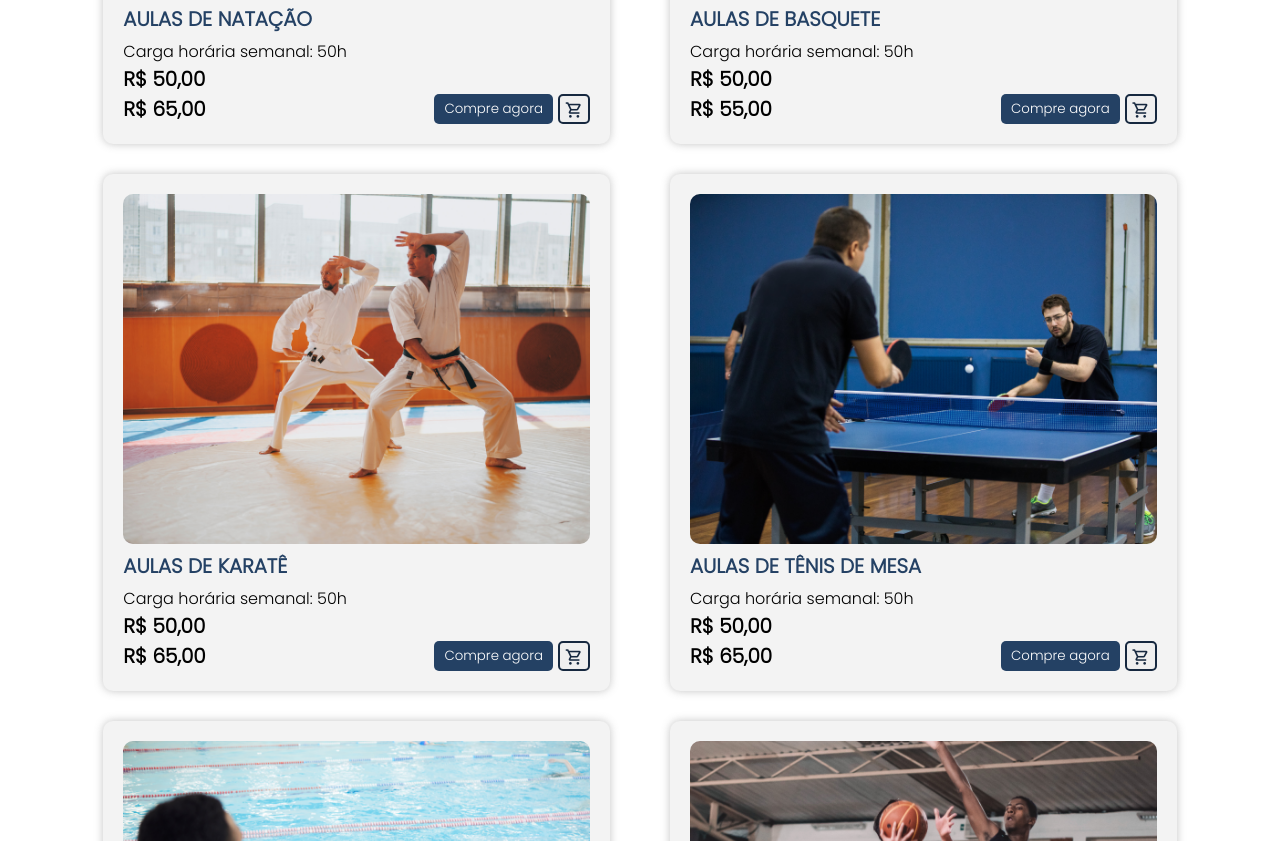
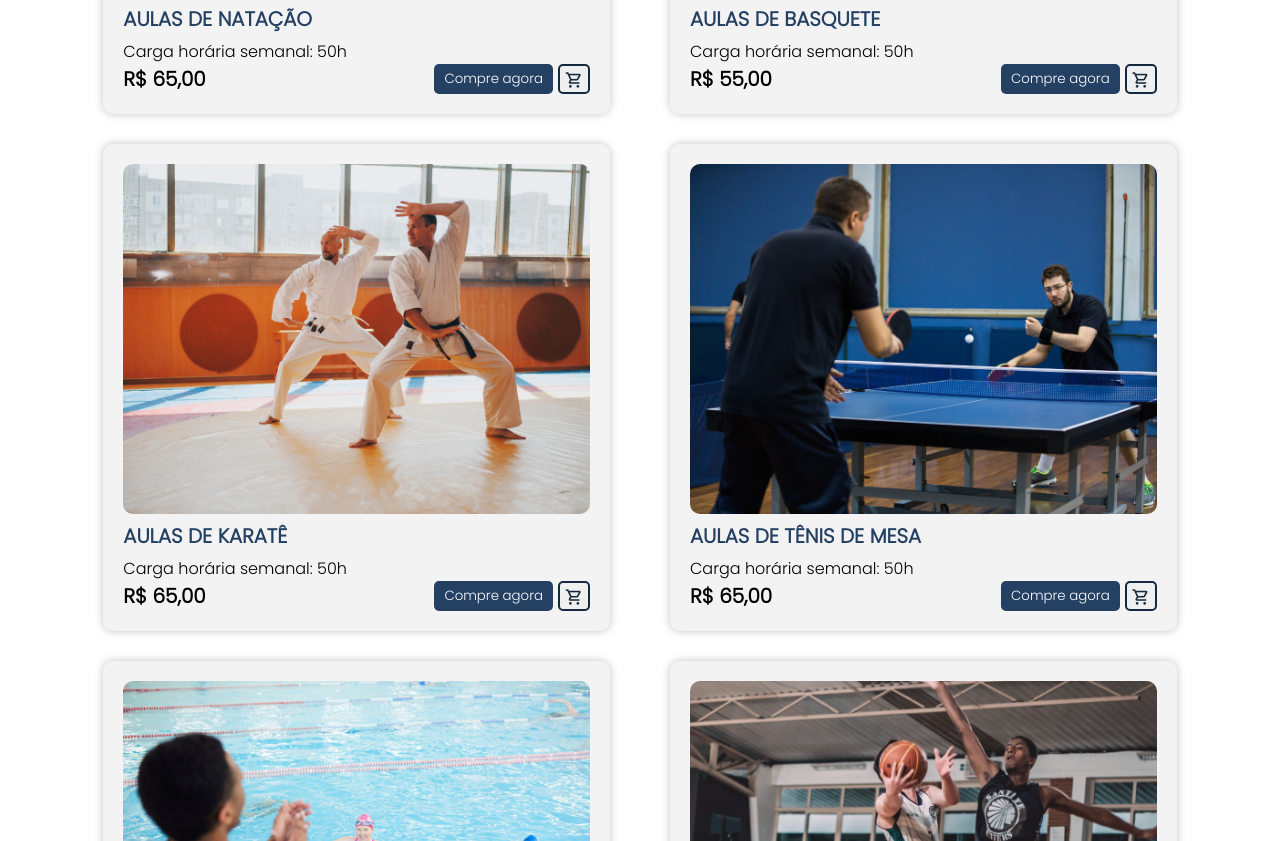
Before and after one commit to ThaisEv/NTsport, a plain HTML site: page index.html in a window 1280 px wide. Shown: the part 1123-1964 px from the top of the page. Drawn offline with nearby package versions, Linux system fonts and the light colour scheme.

Commit message:
Update index.html

```diff
--- a/index.html
+++ b/index.html
@@ -37,7 +37,6 @@
             <h3 class="anuncio__textos__titulo">AULAS</h3>
             <div class="anuncio__textos__preco">
                 <p class="anuncio__textos__preco__menor">A PARTIR DE</p>
-                <p class="anuncio__textos__preco__maior">R$ 50,00</p>
                 <p class="anuncio__textos__preco__maior">R$ 40,00</p>
             </div>
             <button class="anuncio__textos__botao">Saiba mais</button>
@@ -74,7 +73,6 @@
                 <div class="planos__card__informacoes">
                     <div class="planos__card__texto">
                         <p class="planos__card__texto__CH">Carga horária semanal: 50h</p>
-                        <p class="planos__card__texto__preco">R$ 50,00</p>
                         <p class="planos__card__texto__preco">R$ 65,00</p>
                     </div>
                     <div class="planos__card__botao">
@@ -91,7 +89,6 @@
                 <div class="planos__card__informacoes">
                     <div class="planos__card__texto">
                         <p class="planos__card__texto__CH">Carga horária semanal: 50h</p>
-                        <p class="planos__card__texto__preco">R$ 50,00</p>
                         <p class="planos__card__texto__preco">R$ 55,00</p>
                     </div>
                     <div class="planos__card__botao">
@@ -112,7 +109,6 @@
                 <div class="planos__card__informacoes">
                     <div class="planos__card__texto">
                         <p class="planos__card__texto__CH">Carga horária semanal: 50h</p>
-                        <p class="planos__card__texto__preco">R$ 50,00</p>
                         <p class="planos__card__texto__preco">R$ 65,00</p>
                     </div>
                     <div class="planos__card__botao">
@@ -131,7 +127,6 @@
                 <div class="planos__card__informacoes">
                     <div class="planos__card__texto">
                         <p class="planos__card__texto__CH">Carga horária semanal: 50h</p>
-                        <p class="planos__card__texto__preco">R$ 50,00</p>
                         <p class="planos__card__texto__preco">R$ 65,00</p>
                     </div>
                     <div class="planos__card__botao">
```
